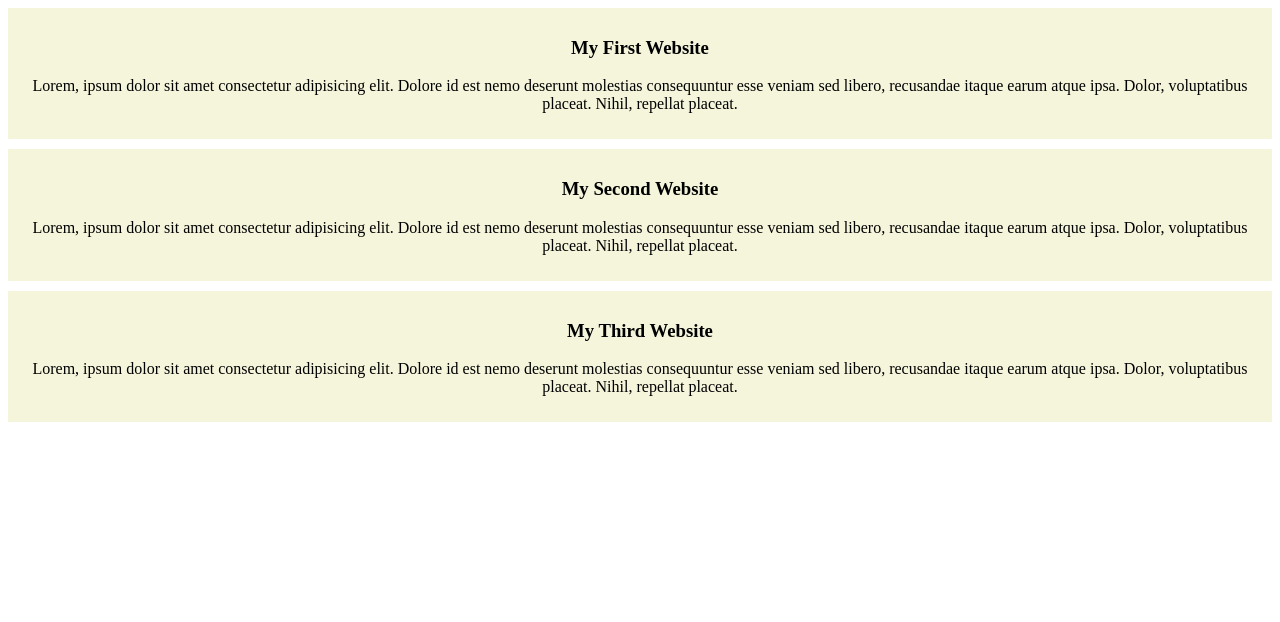
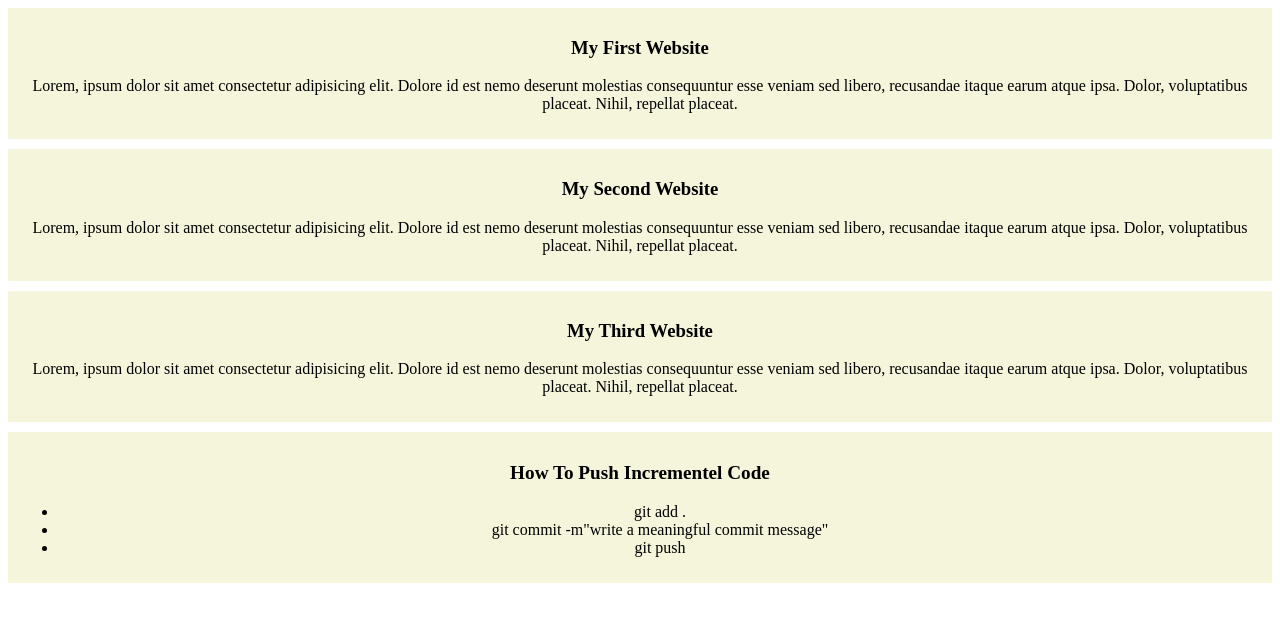
Before and after one commit to Abu-Musha1/my-simple-website, a plain HTML site: page index.html in a window 1280 px wide. Drawn offline with Linux system fonts and the light colour scheme.

Commit message:
added the list item

```diff
--- a/index.html
+++ b/index.html
@@ -19,5 +19,13 @@
         <h3>My Third Website</h3>
         <p>Lorem, ipsum dolor sit amet consectetur adipisicing elit. Dolore id est nemo deserunt molestias consequuntur esse veniam sed libero, recusandae itaque earum atque ipsa. Dolor, voluptatibus placeat. Nihil, repellat placeat.</p>
     </div>
+    <div>
+        <h3 style="font-size: larger;">How To Push Incrementel Code</h3>
+        <ul>
+            <li>git add .</li>
+            <li>git commit -m"write a meaningful commit message"</li>
+            <li>git push</li>
+        </ul>
+    </div>
 </body>
 </html>
```
